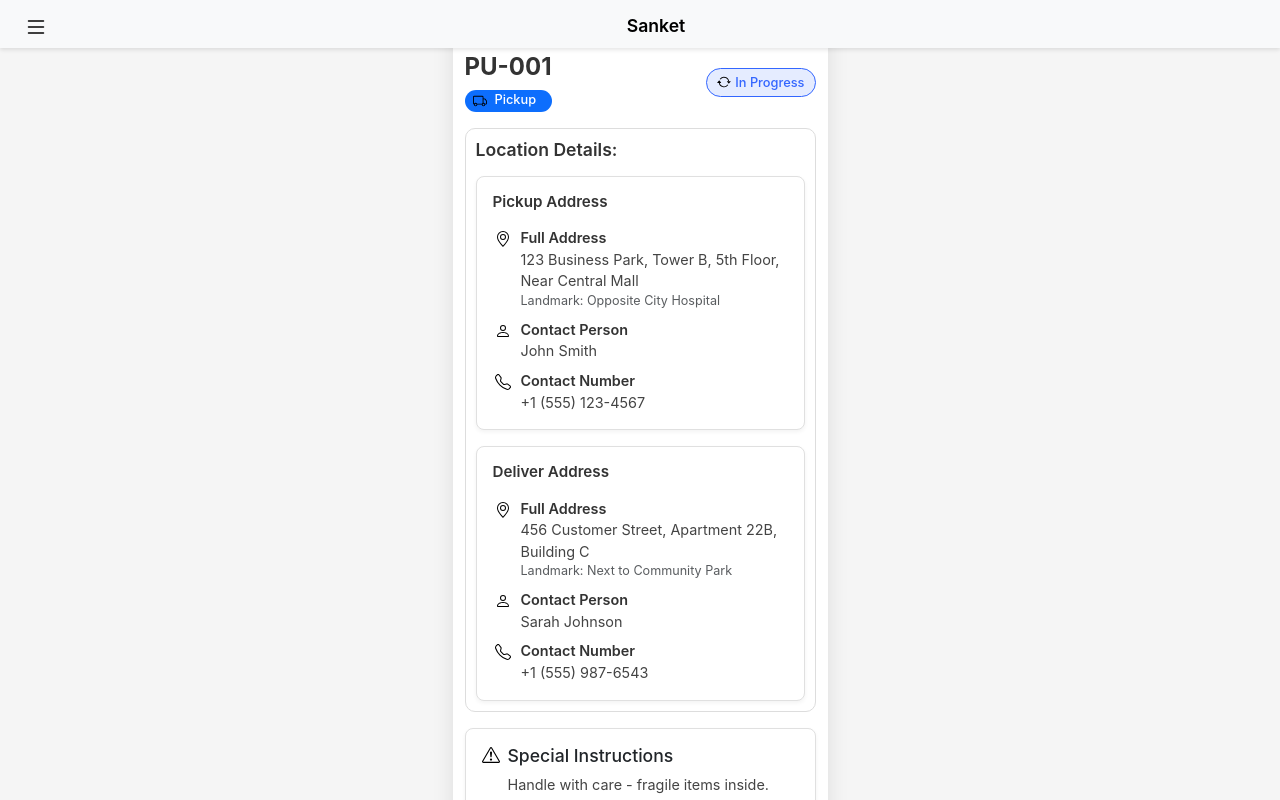
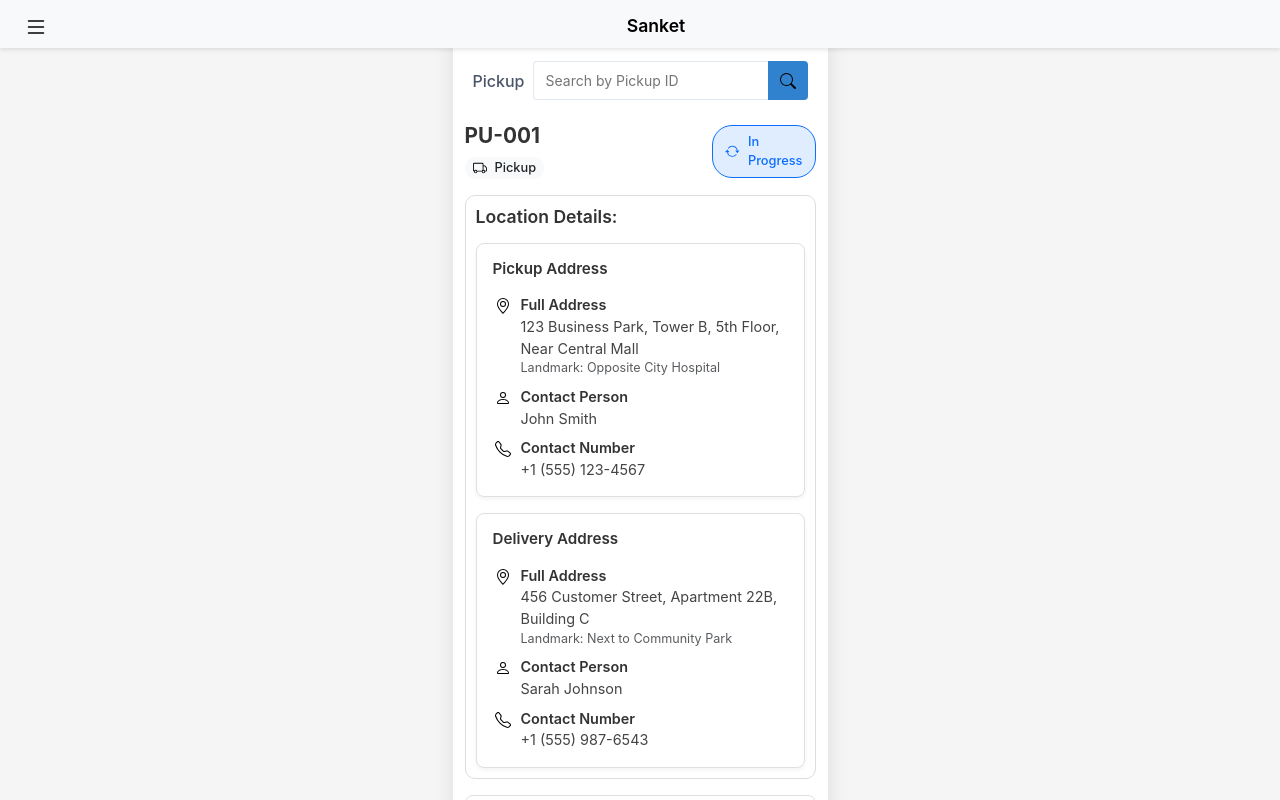
Before and after one commit to Sanket-Fulzele/PWA-App, a React (Create React App) app: page /scheduled-tasks/details in a window 1280 px wide. Shown: the top 800 px of the page. Built offline with nearby package versions, Linux system fonts and the light colour scheme.

Commit message:
updated the changes in the details component

```diff
--- a/src/components/Dashboard/Dashboard.tsx
+++ b/src/components/Dashboard/Dashboard.tsx
@@ -1,8 +1,92 @@
 import React from 'react'
+import "./dashboard.css";
+import { useNavigate } from 'react-router-dom';
+import { Search, InfoCircle } from 'react-bootstrap-icons';
+
+interface Task {
+  id: number;
+  supplierName: string;
+  address: string;
+  status: 'Pending' | 'In Progress' | 'Completed' | 'Cancelled';
+  pickupNumber: string;
+  pickupType: 'PickUp' | 'Deliver';
+}
 
 const Dashboard = () => {
+  const navigate = useNavigate();
+
+  const tasksData: Task[] = [
+    {
+      id: 1,
+      supplierName: 'ABC Suppliers',
+      address: '123 Main St, Cityville',
+      status: 'Pending',
+      pickupNumber: 'PU-1001',
+      pickupType: 'PickUp'
+    },
+    {
+      id: 2,
+      supplierName: 'XYZ Distributors',
+      address: '456 Oak Ave, Townsville',
+      status: 'In Progress',
+      pickupNumber: 'PU-1002',
+      pickupType: 'Deliver'
+    },
+    {
+      id: 3,
+      supplierName: 'Global Goods Inc.',
+      address: '789 Pine Rd, Villageton',
+      status: 'Completed',
+      pickupNumber: 'PU-1003',
+      pickupType: 'PickUp'
+    },
+    {
+      id: 4,
+      supplierName: 'Quick Ship Co.',
+      address: '321 Elm Blvd, Metropolis',
+      status: 'Cancelled',
+      pickupNumber: 'PU-1004',
+      pickupType: 'Deliver'
+    },
+  ];
+
+    const handleDetailsClick = (taskId: number) => {
+    console.log('Viewing details for task:', taskId);
+    navigate("/scheduled-tasks/details?id=" + taskId);
+  };
+
   return (
-    <div className='page-container'>Dashboard</div>
+    <div className='page-container'>
+
+
+      <div className='task-cards-container'>
+        {tasksData.map((task) => (
+          <div key={task.id} className='task-card'>
+            <div className='task-card-header'>
+              <h3 className='supplier-name'>{task.supplierName}</h3>
+              <span className={`status-badge ${task.status.toLowerCase().replace(' ', '-')}`}>
+                {task.status}
+              </span>
+            </div>
+            <div className='task-card-body'>
+              <p className='card-address'>{task.address}</p>
+              <div className='card-meta'>
+                <span>#{task.pickupNumber}</span>
+                <span>{task.pickupType}</span>
+              </div>
+            </div>
+            <button
+              className='details-button'
+              onClick={() => handleDetailsClick(task.id)}
+            >
+              <InfoCircle className='details-icon' />
+              Details
+            </button>
+          </div>
+        ))}
+      </div>
+
+    </div>
   )
 }
 
--- a/src/components/ScheduledTasks/ScheduledTaskDetails/ScheduledTaskDetails.tsx
+++ b/src/components/ScheduledTasks/ScheduledTaskDetails/ScheduledTaskDetails.tsx
@@ -1,17 +1,17 @@
 import React, { useState, ReactNode } from 'react';
 import {
   Badge, Card, Accordion,
-  useAccordionButton
+  useAccordionButton, Modal, Form, Button
 } from 'react-bootstrap';
 import {
   Truck, Clock, CheckCircle, ArrowRepeat,
   GeoAlt, Person, Telephone, ExclamationTriangle,
-  Box, ChevronDown, ChevronUp
+  Box, ChevronDown, ChevronUp, Search
 } from 'react-bootstrap-icons';
 import './scheduledTaskDetails.css';
 
 interface CustomToggleProps {
-  children: (isOpen: boolean) => ReactNode;  // Change to function child
+  children: (isOpen: boolean) => ReactNode;
   eventKey: string;
 }
 
@@ -28,103 +28,223 @@ const CustomToggle: React.FC<CustomToggleProps> = ({ children, eventKey }) => {
       className="accordion-toggle d-flex w-100 justify-content-between align-items-center p-0 bg-transparent border-0"
       onClick={decoratedOnClick}
     >
-      {children(isOpen)}  {/* Pass isOpen to children */}
+      {children(isOpen)}
     </button>
   );
 };
 
-const ScheduledTaskDetails = () => {
-  // Status can be: 'pending', 'in-progress', or 'delivered'
-  const status = 'in-progress';
+// Define status types
+type Status = 'pending' | 'in-progress' | 'arrived' | 'completed' | 'cancelled';
 
+interface StatusUpdateModalProps {
+  currentStatus: Status;
+  onStatusUpdate: (newStatus: Status) => void;
+}
+
+// Status configuration
 const statusConfig = {
-    'pending': {
-      color: '#FFB020',
-      icon: <Clock size={14} className="me-1" />,
-      text: 'Pending'
+  pending: {
+    text: 'Pending',
+    color: '#FFC107',
+    icon: <Clock color="#FFC107" className="me-2" />
   },
   'in-progress': {
-      color: '#3366FF',
-      icon: <ArrowRepeat size={14} className="me-1" />,
-      text: 'In Progress'
+    text: 'In Progress',
+    color: '#0D6EFD',
+    icon: <ArrowRepeat color="#0D6EFD" className="me-2" />
   },
-    'delivered': {
-      color: '#12B76A',
-      icon: <CheckCircle size={14} className="me-1" />,
-      text: 'Delivered'
+  arrived: {
+    text: 'Arrived',
+    color: '#198754',
+    icon: <Truck color="#198754" className="me-2" />
+  },
+  completed: {
+    text: 'Completed',
+    color: '#198754',
+    icon: <CheckCircle color="#198754" className="me-2" />
+  },
+  cancelled: {
+    text: 'Cancelled',
+    color: '#DC3545',
+    icon: <ExclamationTriangle color="#DC3545" className="me-2" />
   }
 };
 
-  const items = [
+const StatusUpdateModal: React.FC<StatusUpdateModalProps> = ({ currentStatus, onStatusUpdate }) => {
+  const [showModal, setShowModal] = useState(false);
+  const [selectedStatus, setSelectedStatus] = useState<Status>(currentStatus);
+
+  const handleSubmit = () => {
+    onStatusUpdate(selectedStatus);
+    setShowModal(false);
+  };
+
+  return (
+    <>
+      <div
+        className="status-indicator"
+        onClick={() => setShowModal(true)}
+        style={{
+          backgroundColor: `${statusConfig[currentStatus].color}20`,
+          border: `1px solid ${statusConfig[currentStatus].color}`,
+          borderRadius: '20px',
+          padding: '0.375rem 0.75rem',
+          cursor: 'pointer'
+        }}
+      >
+        <div className="d-flex align-items-center">
+          {statusConfig[currentStatus].icon}
+          <span style={{ color: statusConfig[currentStatus].color }}>
+            {statusConfig[currentStatus].text}
+          </span>
+        </div>
+      </div>
+
+      <Modal show={showModal} onHide={() => setShowModal(false)} centered>
+        <Modal.Header closeButton>
+          <Modal.Title>Update Pickup Status</Modal.Title>
+        </Modal.Header>
+        <Modal.Body>
+          <Form>
+            <Form.Group className="mb-3">
+              <Form.Label>Current Status</Form.Label>
+              <div
+                className="p-2 rounded"
+                style={{
+                  backgroundColor: `${statusConfig[currentStatus].color}20`,
+                  borderLeft: `4px solid ${statusConfig[currentStatus].color}`
+                }}
+              >
+                {statusConfig[currentStatus].text}
+              </div>
+            </Form.Group>
+
+            <Form.Group className="mb-3">
+              <Form.Label>Update Status To</Form.Label>
+              <Form.Select
+                value={selectedStatus}
+                onChange={(e) => setSelectedStatus(e.target.value as Status)}
+              >
+                <option value="pending">Pending</option>
+                <option value="in-progress">In Progress</option>
+                <option value="arrived">Arrived</option>
+                <option value="completed">Completed</option>
+                <option value="cancelled">Cancelled</option>
+              </Form.Select>
+            </Form.Group>
+          </Form>
+        </Modal.Body>
+        <Modal.Footer>
+          <Button variant="secondary" onClick={() => setShowModal(false)}>
+            Cancel
+          </Button>
+          <Button variant="primary" onClick={handleSubmit}>
+            Update Status
+          </Button>
+        </Modal.Footer>
+      </Modal>
+    </>
+  );
+};
+
+interface Item {
+  id: number;
+  name: string;
+  description: string;
+  quantity: number;
+  weightKg: number;
+  type: string;
+  nature: string;
+}
+
+interface AddressDetails {
+  address: string;
+  landmark: string;
+  contactName: string;
+  contactNumber: string;
+}
+
+const ScheduledTaskDetails = () => {
+  const [status, setStatus] = useState<Status>('in-progress');
+
+  const items: Item[] = [
     {
       id: 1,
-      item_name: "Electronics Package",
-      item_description: "Laptop and accessories",
+      name: "Electronics Package",
+      description: "Laptop and accessories",
       quantity: 1,
-      weight_kg: 3.5,
-      item_type: "Fragile",
-      nature_of_goods: "Electronics"
+      weightKg: 3.5,
+      type: "Fragile",
+      nature: "Electronics"
     },
     {
       id: 2,
-      item_name: "Documents",
-      item_description: "Legal contracts",
+      name: "Documents",
+      description: "Legal contracts",
       quantity: 1,
-      weight_kg: 0.5,
-      item_type: "Non-fragile",
-      nature_of_goods: "Paper"
+      weightKg: 0.5,
+      type: "Non-fragile",
+      nature: "Paper"
     },
     {
       id: 3,
-      item_name: "Medical Supplies",
-      item_description: "Vaccine vials",
+      name: "Medical Supplies",
+      description: "Vaccine vials",
       quantity: 5,
-      weight_kg: 2.0,
-      item_type: "Temperature Sensitive",
-      nature_of_goods: "Medical"
+      weightKg: 2.0,
+      type: "Temperature Sensitive",
+      nature: "Medical"
     }
   ];
 
-  // Sample data - in a real app, this would come from props or API
-  const pickupData = {
-    overall_instructions_for_driver: "Handle with care - fragile items inside. Deliver to reception desk only. Call recipient 15 mins before arrival.",
-    // ... other existing pickup data
-  };
-
-
-  // Sample address data
-  const pickupDetails = {
+  const pickupDetails: AddressDetails = {
     address: "123 Business Park, Tower B, 5th Floor, Near Central Mall",
     landmark: "Opposite City Hospital",
     contactName: "John Smith",
     contactNumber: "+1 (555) 123-4567"
   };
 
-  const deliverDetails = {
+  const deliveryDetails: AddressDetails = {
     address: "456 Customer Street, Apartment 22B, Building C",
     landmark: "Next to Community Park",
     contactName: "Sarah Johnson",
     contactNumber: "+1 (555) 987-6543"
   };
 
+  const specialInstructions = "Handle with care - fragile items inside. Deliver to reception desk only. Call recipient 15 mins before arrival.";
+
   return (
     <div className='page-container'>
+      {/* Compact Search Section */}
+      <div className="compact-search">
+        <label htmlFor="mobileSearch" className="compact-search__label">Pickup</label>
+        <div className="compact-search__group">
+          <input
+            type="text"
+            id="mobileSearch"
+            className="compact-search__input"
+            placeholder="Search by Pickup ID"
+          />
+          <button type="button" className="compact-search__button">
+            <Search size={16} />
+          </button>
+        </div>
+      </div>
+
       {/* Header Section */}
       <div className="d-flex justify-content-between align-items-center mb-3">
         <div>
           <h3 className="pickup-id mb-2 fw-bold">PU-001</h3>
-          <Badge pill className="pickup-badge d-flex align-items-center px-2 py-1">
+          <Badge pill className="pickup-badge d-flex align-items-center px-2 py-1 bg-light text-dark">
             <Truck size={14} className="me-2" />
             <span>Pickup</span>
           </Badge>
         </div>
 
-        <div className="status-indicator" style={{ backgroundColor: `${statusConfig[status].color}20`, borderColor: statusConfig[status].color }}>
-          <div className="d-flex align-items-center">
-            {statusConfig[status].icon}
-            <span style={{ color: statusConfig[status].color }}>{statusConfig[status].text}</span>
-          </div>
-        </div>
+        <StatusUpdateModal
+          currentStatus={status}
+          onStatusUpdate={setStatus}
+        />
       </div>
 
       {/* Location Details Section */}
@@ -162,31 +282,31 @@ const ScheduledTaskDetails = () => {
           </Card.Body>
         </Card>
 
-        {/* Deliver Address Card */}
+        {/* Delivery Address Card */}
         <Card className="address-card">
           <Card.Body>
-            <h5 className="address-type mb-3">Deliver Address</h5>
+            <h5 className="address-type mb-3">Delivery Address</h5>
             <div className="address-detail">
               <div className="d-flex mb-2">
                 <GeoAlt size={16} className="me-2 mt-1 icon" />
                 <div>
                   <div className="fw-semibold">Full Address</div>
-                  <div>{deliverDetails.address}</div>
-                  <div className="text-muted small">Landmark: {deliverDetails.landmark}</div>
+                  <div>{deliveryDetails.address}</div>
+                  <div className="text-muted small">Landmark: {deliveryDetails.landmark}</div>
                 </div>
               </div>
               <div className="d-flex mb-2">
                 <Person size={16} className="me-2 mt-1 icon" />
                 <div>
                   <div className="fw-semibold">Contact Person</div>
-                  <div>{deliverDetails.contactName}</div>
+                  <div>{deliveryDetails.contactName}</div>
                 </div>
               </div>
               <div className="d-flex">
                 <Telephone size={16} className="me-2 mt-1 icon" />
                 <div>
                   <div className="fw-semibold">Contact Number</div>
-                  <div>{deliverDetails.contactNumber}</div>
+                  <div>{deliveryDetails.contactNumber}</div>
                 </div>
               </div>
             </div>
@@ -194,7 +314,7 @@ const ScheduledTaskDetails = () => {
         </Card>
       </div>
 
-      {pickupData.overall_instructions_for_driver && (
+      {specialInstructions && (
         <div className="instructions-section mt-3">
           <Card className="border-rounded-card">
             <Card.Body>
@@ -203,16 +323,15 @@ const ScheduledTaskDetails = () => {
                 <h4 className="mb-0 instructions-section-heading">Special Instructions</h4>
               </div>
               <div className="instructions-text">
-                {pickupData.overall_instructions_for_driver}
+                {specialInstructions}
               </div>
             </Card.Body>
           </Card>
         </div>
       )}
 
-
       <div className="items-section mt-4">
-  <h4 className="items-heading mb-3 text-dark fw-bold">Item/Package List</h4>
+        <h4 className="items-heading mb-3 text-dark">Item/Package List</h4>
 
         <Accordion className="custom-accordion">
           {items.map((item, index) => (
@@ -223,7 +342,7 @@ const ScheduledTaskDetails = () => {
                     <div className="d-flex align-items-center justify-content-between w-100">
                       <div className="d-flex align-items-center">
                         <Box size={20} className="me-3 text-primary" />
-                  <span className="fw-semibold text-dark">{item.item_name}</span>
+                        <span className="fw-semibold text-dark">{item.name}</span>
                       </div>
                       <div className="accordion-arrow">
                         {isOpen ? (
@@ -242,7 +361,7 @@ const ScheduledTaskDetails = () => {
                   <div className="item-details">
                     <div className="detail-row mb-2">
                       <span className="detail-label fw-medium">Description:</span>
-                <span className="text-dark">{item.item_description}</span>
+                      <span className="text-dark">{item.description}</span>
                     </div>
                     <div className="detail-row mb-2">
                       <span className="detail-label fw-medium">Quantity:</span>
@@ -250,15 +369,15 @@ const ScheduledTaskDetails = () => {
                     </div>
                     <div className="detail-row mb-2">
                       <span className="detail-label fw-medium">Weight:</span>
-                <span className="text-dark">{item.weight_kg} kg</span>
+                      <span className="text-dark">{item.weightKg} kg</span>
                     </div>
                     <div className="detail-row mb-2">
                       <span className="detail-label fw-medium">Item Type:</span>
-                <span className="text-dark">{item.item_type}</span>
+                      <span className="text-dark">{item.type}</span>
                     </div>
                     <div className="detail-row">
                       <span className="detail-label fw-medium">Nature of Goods:</span>
-                <span className="text-dark">{item.nature_of_goods}</span>
+                      <span className="text-dark">{item.nature}</span>
                     </div>
                   </div>
                 </Card.Body>
@@ -267,7 +386,6 @@ const ScheduledTaskDetails = () => {
           ))}
         </Accordion>
       </div>
-
     </div>
   );
 };
--- a/src/components/ScheduledTasks/ScheduledTaskDetails/scheduledTaskDetails.css
+++ b/src/components/ScheduledTasks/ScheduledTaskDetails/scheduledTaskDetails.css
@@ -1,6 +1,85 @@
+/* Base Container */
+.compact-search {
+  display: flex;
+  align-items: center;
+  gap: 0.5rem;
+  width: 100%;
+  padding: 0.5rem;
+  margin-bottom: 1rem;
+}
+
+/* Label */
+.compact-search__label {
+  font-size: 0.9375rem; /* 15px - slightly larger */
+  font-weight: 500;
+  color: #4a5568;
+  white-space: nowrap;
+  flex-shrink: 0;
+}
+
+/* Input Group */
+.compact-search__group {
+  display: flex;
+  flex-grow: 1;
+  min-width: 0; /* Allows shrinking */
+}
+
+/* Input Field */
+.compact-search__input {
+  flex: 1;
+  padding: 0.5rem 0.75rem;
+  font-size: 0.875rem;
+  border: 1px solid #e2e8f0;
+  border-right: none;
+  border-radius: 0.25rem 0 0 0.25rem;
+  min-height: 36px;
+  min-width: 50px; /* Ensures it doesn't collapse */
+}
+
+.compact-search__input:focus {
+  outline: none;
+  border-color: #3182ce;
+}
+
+/* Search Button */
+.compact-search__button {
+  padding: 0 0.75rem;
+  background-color: #3182ce;
+  border: none;
+  border-radius: 0 0.25rem 0.25rem 0;
+  color: white;
+  cursor: pointer;
+  display: flex;
+  align-items: center;
+  justify-content: center;
+  min-height: 36px;
+  flex-shrink: 0;
+}
+
+.compact-search__button:hover {
+  background-color: #2c5282;
+}
+
+/* Responsive Tweaks */
+@media (min-width: 640px) {
+  .compact-search__label {
+    font-size: 1rem; /* Slightly larger on desktop */
+  }
+
+  .compact-search__input {
+    min-width: 120px;
+  }
+}
+
+
+
+
+
+
+
  /* Header Section */
  .pickup-id {
-    font-size: 1.5rem;
+    font-size: 1.3rem;
     color: #333;
     margin-bottom: 8px !important;
 }
@@ -74,7 +153,7 @@
 
 @media (max-width: 576px) {
     .pickup-id {
-        font-size: 1.3rem;
+        font-size: 1.2rem;
     }
 
     .pickup-badge, .status-indicator {
@@ -160,10 +239,6 @@
   cursor: pointer;
 }
 
-/* .custom-accordion .card-header-details-accordion {
-    margin-bottom: 1px !important;
-} */
-
 .custom-accordion .card-header:hover {
   background-color: #f8f9fa;
 }
@@ -185,12 +260,12 @@
 .item-details {
   display: flex;
   flex-direction: column;
-  gap: 0.75rem;
 }
 
 .detail-row {
   display: flex;
   align-items: flex-start;
+  gap: 5px;
 }
 
 .detail-label {
--- a/src/components/ScheduledTasks/ScheduledTaskList/ScheduledTaskList.tsx
+++ b/src/components/ScheduledTasks/ScheduledTaskList/ScheduledTaskList.tsx
@@ -1,6 +1,7 @@
 import React, { useState } from 'react';
 import { Search, InfoCircle } from 'react-bootstrap-icons';
 import "./scheduledTaskList.css";
+import { useNavigate } from 'react-router-dom';
 
 interface Task {
   id: number;
@@ -12,6 +13,7 @@ interface Task {
 }
 
 const ScheduledTaskList = () => {
+  const navigate = useNavigate();
   const [searchCriteria, setSearchCriteria] = useState({
     pickupNumber: '',
     address: '',
@@ -68,6 +70,7 @@ const ScheduledTaskList = () => {
 
   const handleDetailsClick = (taskId: number) => {
     console.log('Viewing details for task:', taskId);
+    navigate("/scheduled-tasks/details?id=" + taskId);
   };
 
   return (
```
Lines whose indentation alone changed are shown as unchanged.
